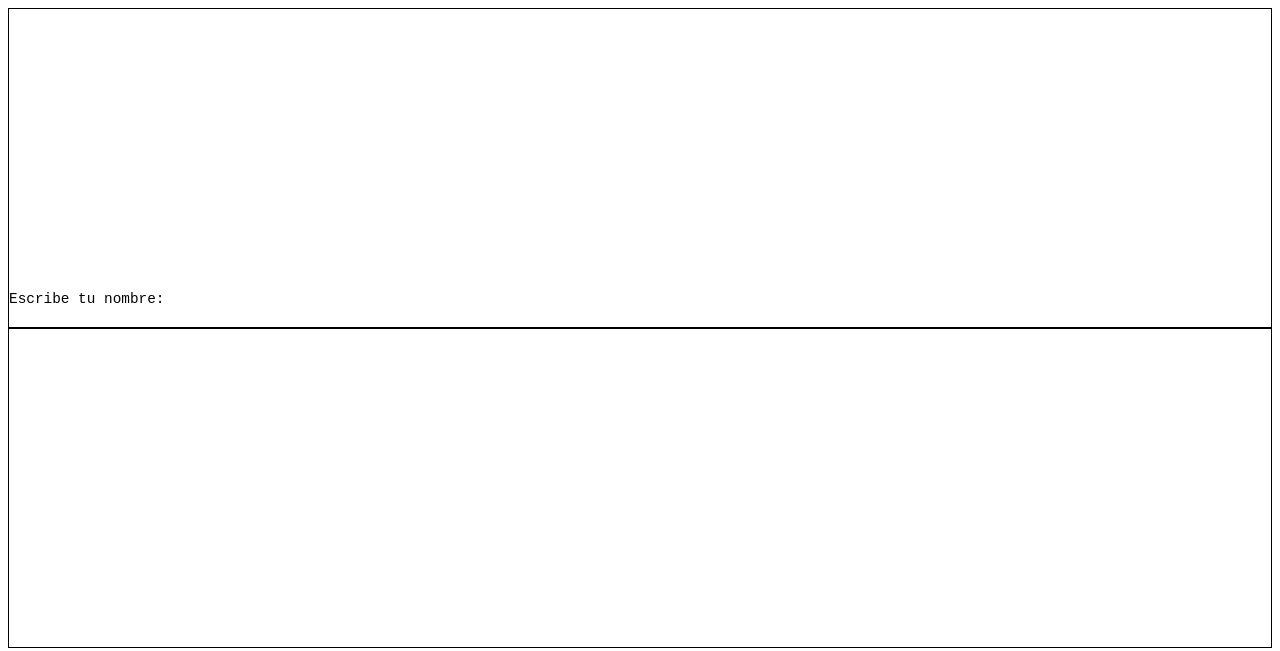
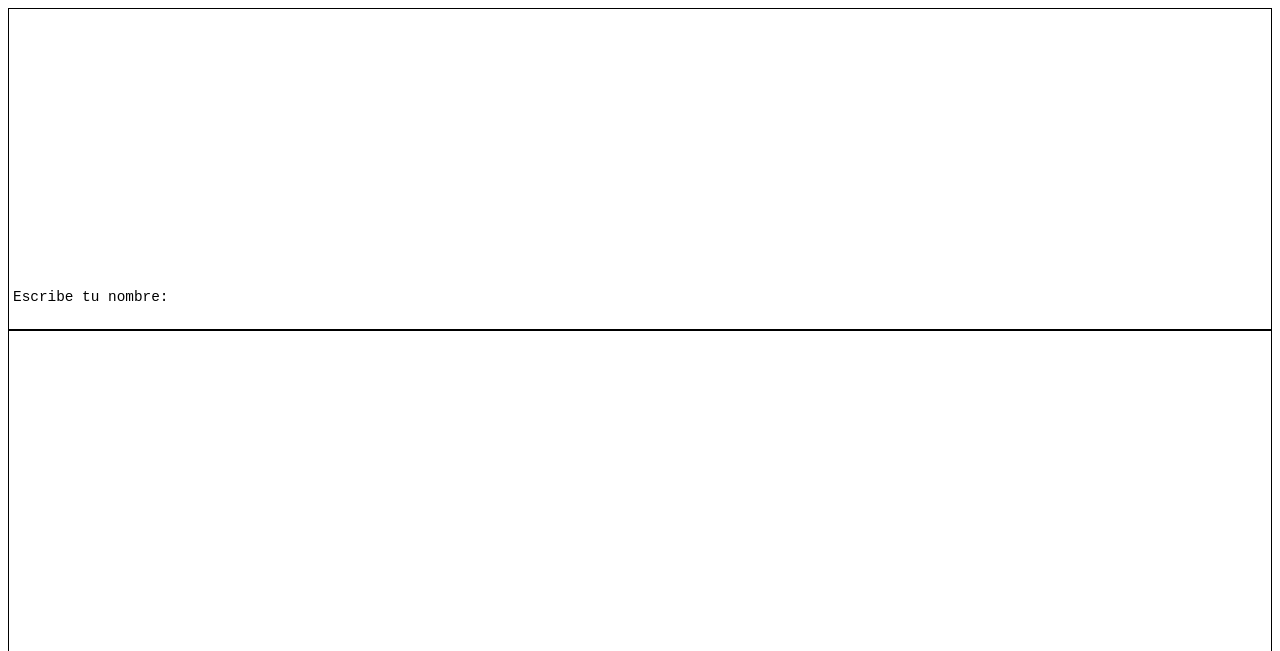
Before and after one commit to sgb004/ObsiCLI, a plain HTML site: page index.html in a window 1280 px wide. Shown: the top 651 px of the page. Drawn offline with Linux system fonts and the light colour scheme; files that its build step writes are made by us from their sources.

Commit message:
Added overflow correctly

```diff
--- a/obsicl/style.css
+++ b/obsicl/style.css
@@ -1,21 +1,27 @@
 obsi-cl {
+	display: flex;
+	border: 1px solid #000;
+	font-size: 16px;
+	height: 40vh;
+	overflow: auto;
+
+	.screen {
 		display: flex;
 		flex-direction: column;
 		justify-content: end;
-	border: 1px solid #000;
-	font-size: 16px;
-	height: 40vh;
-	overflow: visible;
-	box-sizing: border-box;
+		min-height: min-content;
+		width: 100%;
+		padding: 4px;
+	}
 
-	.output{
+	.output {
 		margin-top: auto;
 	}
 
 	form {
 		position: relative;
 
-		input{
+		input {
 			appearance: none;
 			border: none;
 			border-radius: 0;
@@ -38,18 +44,19 @@ obsi-cl {
 		}
 	}
 
-	pre, input[type='text']{
+	pre,
+	input[type='text'] {
 		font-family: monospace;
 		font-size: 0.9rem;
 		line-height: 17px;
 		margin: 0;
 	}
 
-	pre.error{
+	pre.error {
 		color: red;
 	}
 
-	pre.warning{
+	pre.warning {
 		color: yellow;
 	}
 }
```
Lines whose indentation alone changed are shown as unchanged.
